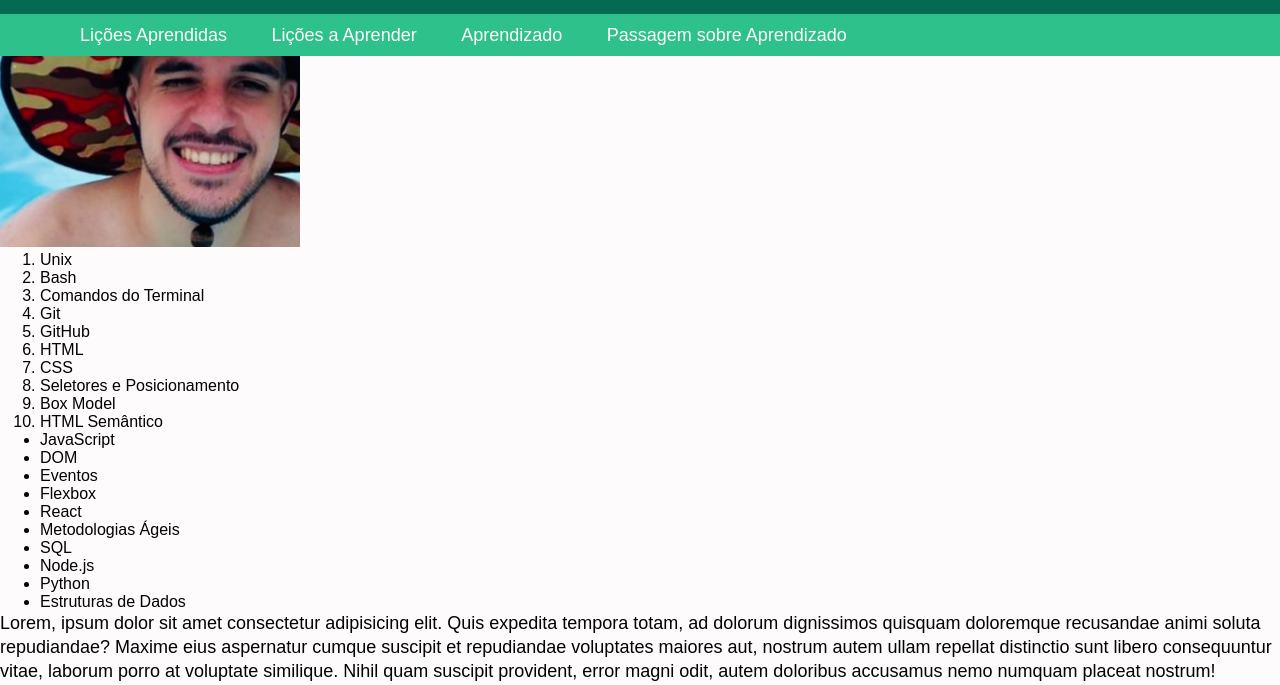
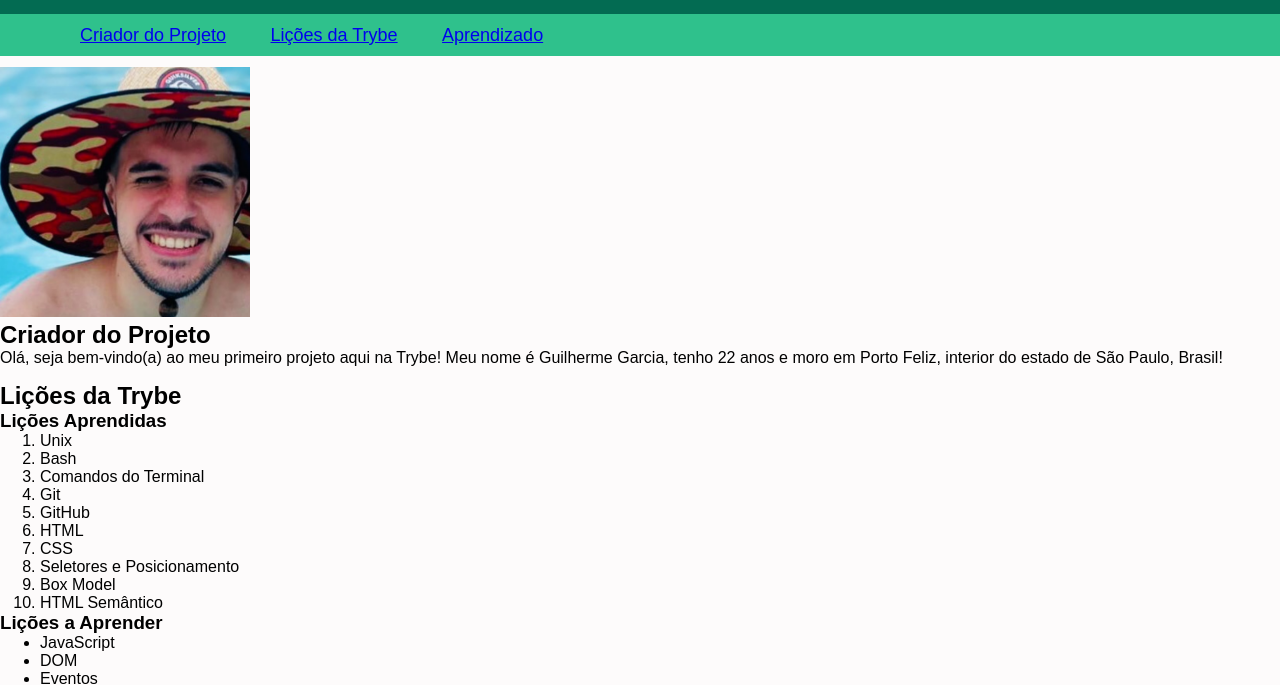
Before and after one commit to garciaagui/trybe-project-01_lessons-learned, a plain HTML site: page index.html in a window 1280 px wide. Shown: the part 53-738 px from the top of the page. Drawn offline with Linux system fonts and the light colour scheme.

Commit message:
Criação das seções e da tag main + Alterações no CSS

```diff
--- a/index.html
+++ b/index.html
@@ -14,16 +14,28 @@
         <h1 id="titulo">Projeto 1 - Lessons Learned</h1>
         <nav id="menu-nav">
             <ul>
-                <li>Lições Aprendidas</li>
-                <li>Lições a Aprender</li>
-                <li>Aprendizado</li>
-                <li>Passagem sobre Aprendizado</li>
+                <li><a href="#info-criador">Criador do Projeto</a></li>
+                <li><a href="#licoes">Lições da Trybe</a></li>
+                <li><a href="#aprendizado">Aprendizado</a></li>
             </ul>
         </nav>
     </header>
 
+    <main>
+
+    <section id="info-criador">
         <img id="minha_foto" src="guilherme-garcia-foto.png" alt="Foto de Guilherme Garcia">
+        <section id="info-textual">
+            <h2>Criador do Projeto</h2>
+            <p> Olá, seja bem-vindo(a) ao meu primeiro projeto aqui na Trybe! Meu nome é Guilherme Garcia, tenho 22 anos e moro em Porto Feliz, interior do estado de São Paulo, Brasil!</p>
+        </section>
+    </section>
 
+    <section id="licoes">
+        <h2>Lições da Trybe</h2>
+
+        <section>
+        <h3>Lições Aprendidas</h3>
             <ol id="licoes_aprendidas">
                 <li>Unix</li>
                 <li>Bash</li>
@@ -36,7 +48,10 @@
                 <li>Box Model</li>
                 <li>HTML Semântico</li>
             </ol>
+        </section>
 
+        <section>
+        <h3>Lições a Aprender</h3>
         <ul id="licoes_a_aprender">
             <li>JavaScript</li>
             <li>DOM</li>
@@ -49,18 +64,19 @@
             <li>Python</li>
             <li>Estruturas de Dados</li>
         </ul>
+        </section>
+    </section>
 
+    <section id="aprendizado">
+        <h2>Aprendizado</h2>
         <article>Lorem, ipsum dolor sit amet consectetur adipisicing elit. Quis expedita tempora totam, ad dolorum dignissimos quisquam doloremque recusandae animi soluta repudiandae? Maxime eius aspernatur cumque suscipit et repudiandae voluptates maiores aut, nostrum autem ullam repellat distinctio sunt libero consequuntur vitae, laborum porro at voluptate similique. Nihil quam suscipit provident, error magni odit, autem doloribus accusamus nemo numquam placeat nostrum! Quidem, sapiente? Saepe a sunt deserunt fuga deleniti assumenda mollitia animi!</article>
-
-    <br>
+    </section>
 
     <section>
         <aside>
             Lorem ipsum dolor sit amet consectetur, adipisicing elit. Quae ad dolorum enim tempore perspiciatis beatae similique sed accusamus unde? Ea consectetur nemo tempora incidunt iure illo laudantium esse perferendis fugiat.
         </aside>
     </section>
-
-    <br>
 
     <table>
         <tr>
@@ -93,6 +109,8 @@
 
     <a href="https://www.betrybe.com/" target="_blank">Trybe. Um novo curso para a sua vida.</a>
 
+    </main>
+
     <footer id="rodape"></footer>
 </body>
 </html>
--- a/style.css
+++ b/style.css
@@ -34,6 +34,29 @@ body {
     padding: 10px 0px 10px 40px;
 }
 
+main {
+    margin: auto;
+    margin-top: 120px;
+    max-width: 1500px;
+}
+
+#info-criador, #licoes {
+    margin-bottom: 15px;
+}
+
+#info-criador #info-textual {
+    display: inline-block;
+}
+
+#info-textual {
+    vertical-align: top;
+}
+
+#minha_foto {
+    width: 250px;
+}
+
+
 article {
     font-size: 18px;
     line-height: 24px;
@@ -44,10 +67,6 @@ h1 {
 }
 
 
-
-#minha_foto {
-    width: 300px;
-}
 
 table {
     border: 2px solid;
```
Lines whose indentation alone changed are shown as unchanged.
